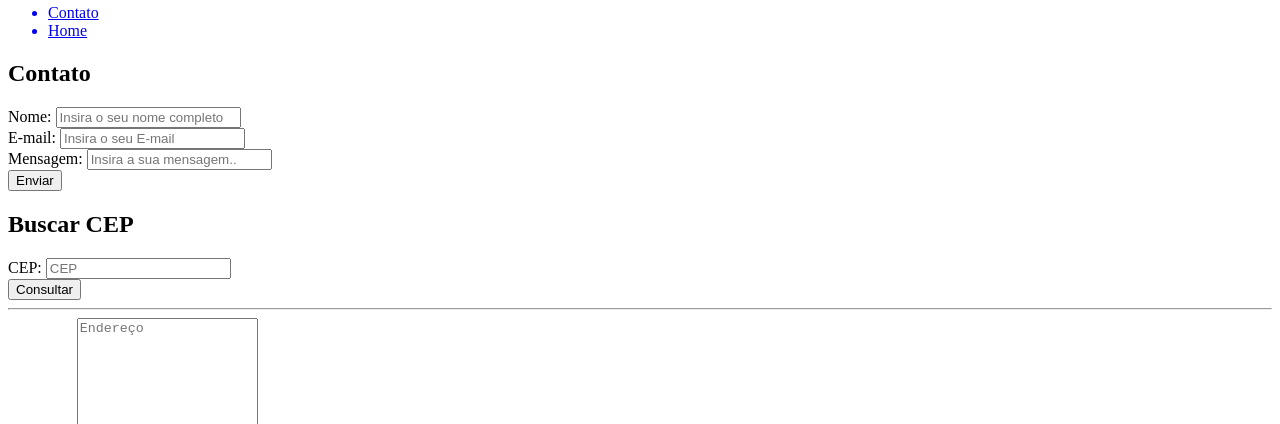
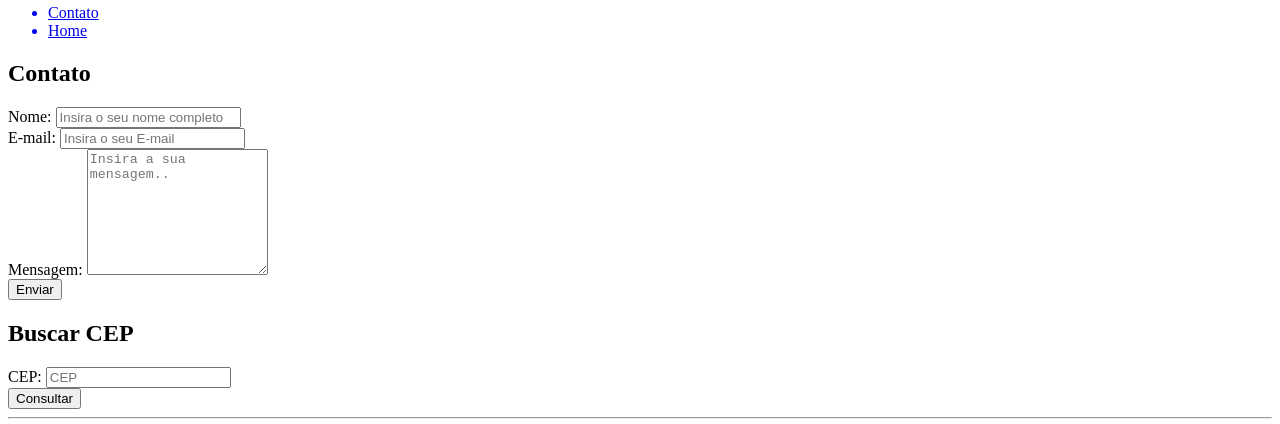
Before and after one commit to stefygrr/Fundamentos_web, a plain HTML site: page contato.html in a window 1280 px wide. Shown: the part 558-982 px from the top of the page. Drawn offline with Linux system fonts and the light colour scheme.

Commit message:
Update HTML

```diff
--- a/contato.html
+++ b/contato.html
@@ -46,7 +46,7 @@
                 </div>
                 <div>
                     <label for="mensagem">Mensagem:</label>
-                    <input id="mensagem" type="text" rows="8" placeholder="Insira a sua mensagem.."></textarea>
+                    <textarea id="mensagem" type="text" rows="8" placeholder="Insira a sua mensagem.."></textarea>
                     <div id="txtMensagem"></div>
                 </div>
                 <button type="button">Enviar</button>
@@ -62,7 +62,7 @@
                 <hr>
                 <div>
                     <label for="endereco">Endereço:</label>
-                    <textarea id="endereco" type="text" rows="8" placeholder="Endereço"></textarea>
+                    <textarea id="endereco" type="text" rows="8" placeholder="Busca CEP"></textarea>
                     <div id="txtEndereco"></div>
             </form>
 
```
Also changed, not shown: index.html (line endings or trailing spaces).
